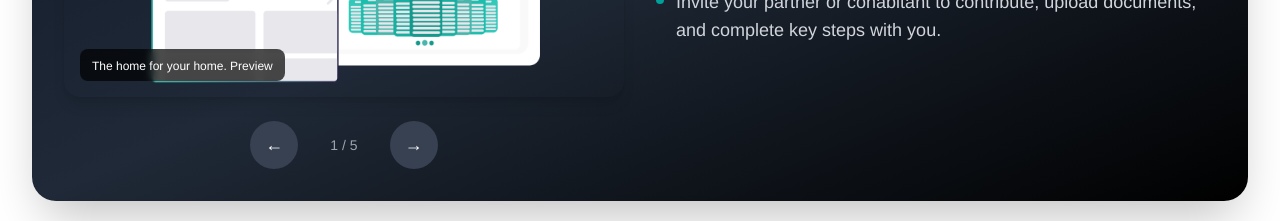
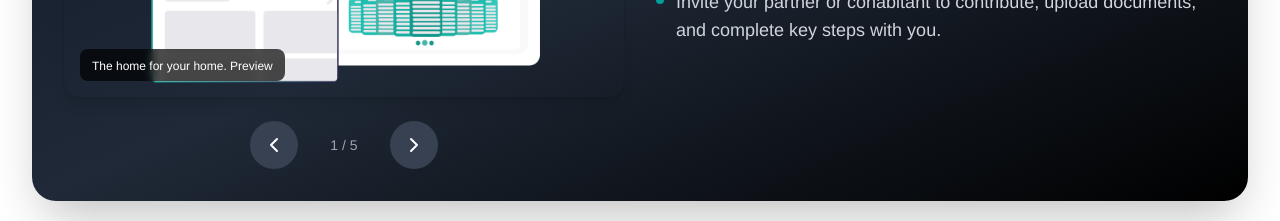
Before and after one commit to DevMysticCode/openproperty_new_website, a React (Vite) app: page /products in a window 1280 px wide. Shown: the part 3560-3781 px from the top of the page. Built offline with nearby package versions, Linux system fonts and the light colour scheme.

Commit message:
Chevron added on product page

```diff
--- a/src/components/ProductPage.tsx
+++ b/src/components/ProductPage.tsx
@@ -2,17 +2,13 @@ import { motion, useInView } from 'framer-motion'
 import { useRef, useState } from 'react'
 import {
   ArrowRight,
-  Users,
-  Shield,
-  Zap,
   BookOpen,
-  Star,
   MapPin,
   FileText,
   Bell,
   Brain,
-  Award,
-  Heart,
+  ChevronLeft,
+  ChevronRight,
 } from 'lucide-react'
 import { Link } from 'react-router-dom'
 import Navigation from './Navigation'
@@ -550,7 +546,7 @@ export default function ProductPage() {
                           className="w-12 h-12 bg-gray-700 hover:bg-[#00A19A] rounded-full flex items-center justify-center transition-all duration-300 group"
                         >
                           <span className="text-white text-lg group-hover:scale-110 transition-transform">
-                            ←
+                            <ChevronLeft className="w-6 h-6" />
                           </span>
                         </button>
                         <div className="flex items-center px-4">
@@ -563,7 +559,7 @@ export default function ProductPage() {
                           className="w-12 h-12 bg-gray-700 hover:bg-[#00A19A] rounded-full flex items-center justify-center transition-all duration-300 group"
                         >
                           <span className="text-white text-lg group-hover:scale-110 transition-transform">
-                            →
+                            <ChevronRight className="w-6 h-6" />
                           </span>
                         </button>
                       </div>
```
